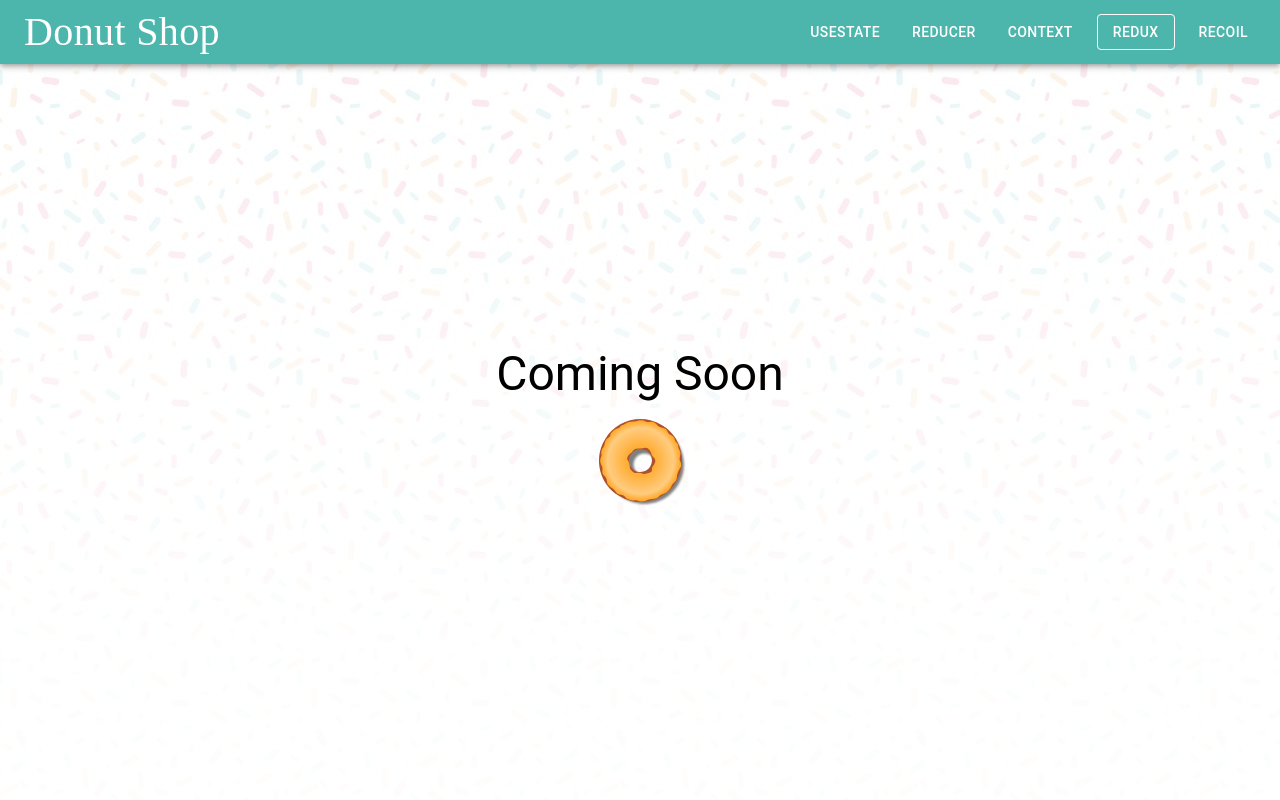
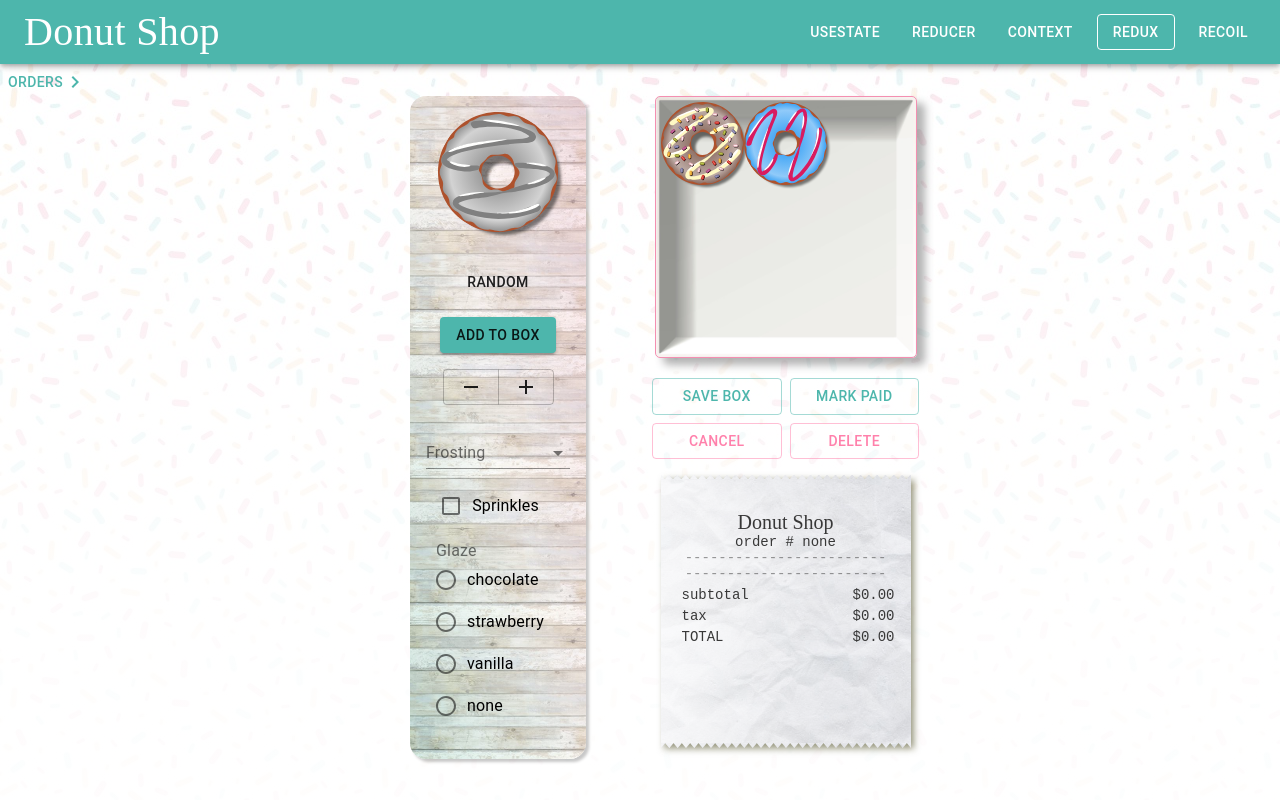
Before and after one commit to iketown/donut_shop, a React (Create React App) app: page /redux in a window 1280 px wide. Built offline with nearby package versions, Linux system fonts and the light colour scheme; what webfontloader would draw is missing.

Commit message:
skeleton pages

```diff
--- a/src/components/DonutBox.tsx
+++ b/src/components/DonutBox.tsx
@@ -10,6 +10,7 @@ const StyledBox = styled.div<{ size: number }>`
   width: ${(p) => p.size}px;
   box-shadow: 8px 7px 8px #0000004d;
   border: 1px solid ${pink[200]};
+  border-radius: 5px;
   display: grid;
   grid-template-columns: repeat(3, 1fr);
   grid-template-rows: repeat(3, 1fr);
--- a/src/components/NavBar.tsx
+++ b/src/components/NavBar.tsx
@@ -60,7 +60,7 @@ const NavBar = () => {
     setAnchorEl(null);
   };
   return (
-    <AppBar position="static">
+    <AppBar position="sticky">
       <Toolbar>
         <StyledBarContents>
           <Link to="/">
--- a/src/components/controls/DonutControls.tsx
+++ b/src/components/controls/DonutControls.tsx
@@ -6,8 +6,9 @@ import SprinklesCheckbox from "./SprinklesCheckbox";
 import styled from "styled-components";
 import { Box, Button } from "@material-ui/core";
 import oldWood from "../../images/oldwood.jpg";
+import QuantityButtons from "./QuantityButtons";
+
 export const Container = styled.div<{ disabled?: boolean }>`
-  margin: 1rem;
   display: flex;
   justify-content: center;
   align-items: center;
@@ -32,7 +33,33 @@ export const Container = styled.div<{ disabled?: boolean }>`
   }
 `;
 
-export const DonutControls = () => {
+interface DonutControlsI {
+  quantity?: number;
+  setQuantity?: React.Dispatch<React.SetStateAction<number>>;
+  maxQuantity?: number;
+  disableButtons?: boolean;
+  handleAddToBox?: () => void;
+  frostingColor?: string;
+  setFrostingColor?: (color: string) => void;
+  glazeFlavor?: string;
+  setGlazeFlavor?: (flavor: string) => void;
+  sprinkles?: boolean;
+  setSprinkles?: (sprinkles: boolean) => void;
+}
+
+export const DonutControls = ({
+  quantity,
+  setQuantity,
+  maxQuantity,
+  disableButtons,
+  handleAddToBox,
+  frostingColor,
+  setFrostingColor,
+  sprinkles,
+  setSprinkles,
+  glazeFlavor,
+  setGlazeFlavor,
+}: DonutControlsI) => {
   return (
     <Container data-testid="control-panel">
       <Box mb={4}>
@@ -41,14 +68,25 @@ export const DonutControls = () => {
       <Box mb={2}>
         <Button>random</Button>
       </Box>
+      <Button
+        disabled={disableButtons}
+        onClick={() => handleAddToBox && handleAddToBox()}
+        variant="contained"
+        color="primary"
+      >
+        Add {quantity ? quantity : ""} to Box
+      </Button>
       <Box mb={2}>
-        <FrostingColorSelector />
+        <QuantityButtons {...{ quantity, setQuantity, maxQuantity }} />
       </Box>
       <Box mb={2}>
-        <SprinklesCheckbox />
+        <FrostingColorSelector {...{ frostingColor, setFrostingColor }} />
       </Box>
       <Box mb={2}>
-        <GlazeFlavorRadio />
+        <SprinklesCheckbox {...{ sprinkles, setSprinkles }} />
+      </Box>
+      <Box mb={2}>
+        <GlazeFlavorRadio {...{ glazeFlavor, setGlazeFlavor }} />
       </Box>
     </Container>
   );
--- a/src/components/controls/FrostingColorSelector.tsx
+++ b/src/components/controls/FrostingColorSelector.tsx
@@ -4,14 +4,14 @@ import React from "react";
 import { donutOptions } from "../../constants/donutOptions";
 
 const FrostingColorSelector = ({
-  color,
-  setColor,
+  frostingColor,
+  setFrostingColor,
 }: {
-  color?: string;
-  setColor?: (color: string) => void;
+  frostingColor?: string;
+  setFrostingColor?: (color: string) => void;
 }) => {
   const handleChange = (event: React.ChangeEvent<{ value: unknown }>) => {
-    setColor && setColor(event.target.value as string);
+    setFrostingColor && setFrostingColor(event.target.value as string);
   };
   const options = donutOptions.frostingColor;
   return (
@@ -21,7 +21,7 @@ const FrostingColorSelector = ({
         <Select
           fullWidth
           id="color-select"
-          value={color || ""}
+          value={frostingColor || ""}
           onChange={handleChange}
         >
           {options.map((color) => (
--- a/src/components/controls/GlazeFlavorRadio.tsx
+++ b/src/components/controls/GlazeFlavorRadio.tsx
@@ -9,28 +9,28 @@ import {
 import { donutOptions } from "../../constants/donutOptions";
 
 interface ColorRadioI {
-  color?: string;
-  setColor?: (color: string) => void;
+  glazeFlavor?: string;
+  setGlazeFlavor?: (color: string) => void;
 }
-const GlazeFlavorRadio = ({ color, setColor }: ColorRadioI) => {
+const GlazeFlavorRadio = ({ glazeFlavor, setGlazeFlavor }: ColorRadioI) => {
   const options = donutOptions.glazeFlavor;
   return (
     <FormControl>
       <FormLabel>Glaze</FormLabel>
       <RadioGroup
-        value={color}
-        onChange={(e, val) => setColor && setColor(val)}
+        value={glazeFlavor}
+        onChange={(e, val) => setGlazeFlavor && setGlazeFlavor(val)}
         aria-label="position"
         name="position"
         defaultValue="top"
       >
-        {options?.map((flavor: string) => {
+        {options?.map((gFlavor: string) => {
           return (
             <FormControlLabel
-              key={flavor}
-              value={flavor}
+              key={gFlavor}
+              value={gFlavor}
               control={<Radio color="primary" />}
-              label={flavor}
+              label={gFlavor}
             />
           );
         })}
--- a/src/components/controls/QuantityButtons.tsx
+++ b/src/components/controls/QuantityButtons.tsx
@@ -3,8 +3,8 @@ import React, { useEffect } from "react";
 import { Add, Remove } from "@material-ui/icons";
 
 interface QuantityButtonsI {
-  quantity: number;
-  setQuantity: React.Dispatch<React.SetStateAction<number>>;
+  quantity?: number;
+  setQuantity?: React.Dispatch<React.SetStateAction<number>>;
   maxQuantity?: number;
 }
 
@@ -14,6 +14,7 @@ const QuantityButtons = ({
   maxQuantity,
 }: QuantityButtonsI) => {
   const handleChange = (delta: number) => {
+    if (!quantity || !setQuantity) return;
     const newQuant = quantity + delta;
     if (typeof maxQuantity === "number" && newQuant > maxQuantity) return;
     if (newQuant < 1) return;
@@ -21,8 +22,8 @@ const QuantityButtons = ({
   };
 
   useEffect(() => {
-    if (typeof maxQuantity !== "number") return;
-    if (quantity > maxQuantity) setQuantity(maxQuantity);
+    if (typeof maxQuantity !== "number" || !setQuantity) return;
+    if (quantity && quantity > maxQuantity) setQuantity(maxQuantity);
     if (quantity === 0 && maxQuantity) setQuantity(1);
   }, [maxQuantity, quantity, setQuantity]);
 
@@ -30,7 +31,7 @@ const QuantityButtons = ({
     <>
       <ButtonGroup style={{ marginTop: "1rem" }}>
         <Button
-          disabled={quantity <= 1}
+          disabled={!!quantity && quantity === 1}
           onClick={() => handleChange(-1)}
           aria-labelledby="minus one quantity"
           data-testid="quantity-minus"
@@ -38,7 +39,7 @@ const QuantityButtons = ({
           <Remove />
         </Button>
         <Button
-          disabled={maxQuantity ? quantity >= maxQuantity : false}
+          disabled={maxQuantity ? !!quantity && quantity >= maxQuantity : false}
           onClick={() => handleChange(1)}
           aria-labelledby="plus one quantity"
           data-testid="quantity-plus"
--- a/src/components/infoPanel/InfoPanel.tsx
+++ b/src/components/infoPanel/InfoPanel.tsx
@@ -7,6 +7,7 @@ const PanelContents = styled.div`
   display: flex;
   align-items: center;
   justify-content: space-between;
+  padding: 1rem 0;
   .buttons {
     display: flex;
     flex-direction: column;
@@ -27,7 +28,7 @@ const InfoPanel = ({ donut }: InfoPanelI) => {
   const handleCancel = () => {};
 
   return (
-    <Collapse style={{ margin: "1rem", width: 250 }} in={!!donut}>
+    <Collapse style={{ width: 250 }} in={!!donut}>
       <PanelContents>
         {!!donut ? <Donut size={150} /> : <div />}
         <div className="buttons">
--- a/src/components/layout/GridColumn.tsx
+++ b/src/components/layout/GridColumn.tsx
@@ -1,9 +1,11 @@
 import React from "react";
 import { GridProps, Grid } from "@material-ui/core";
+
 const gridItemProps: GridProps = {
   container: true,
   item: true,
   xs: 12,
+  sm: 6,
   alignItems: "center",
   justify: "flex-start",
   direction: "column",
@@ -17,7 +19,7 @@ const GridColumn = ({
   rightSide?: boolean;
 }) => {
   return (
-    <Grid {...gridItemProps} sm={rightSide ? 8 : 4}>
+    <Grid {...gridItemProps} style={{ marginTop: "2rem" }}>
       {children}
     </Grid>
   );
--- a/src/constants/routes.tsx
+++ b/src/constants/routes.tsx
@@ -1,8 +1,8 @@
 import React from "react";
 
 import LocalStatePage from "../pages/LocalStatePage";
-import ContextPage from "../pages/ContextPage";
 import ComingSoon from "../pages/ComingSoon";
+import SkeletonPage from "../pages/SkeletonPage";
 
 export const routes: {
   display: string;
@@ -15,7 +15,7 @@ export const routes: {
     component: <LocalStatePage />,
   },
   { display: "Reducer", path: "/reducer", component: <ComingSoon /> },
-  { display: "Context", path: "/context", component: <ContextPage /> },
-  { display: "Redux", path: "/redux", component: <ComingSoon /> },
-  { display: "Recoil", path: "/recoil", component: <ComingSoon /> },
+  { display: "Context", path: "/context", component: <SkeletonPage /> },
+  { display: "Redux", path: "/redux", component: <SkeletonPage /> },
+  { display: "Recoil", path: "/recoil", component: <SkeletonPage /> },
 ];
--- a/src/pages/ContextPage.tsx
+++ b/src/pages/SkeletonPage.tsx
@@ -1,23 +1,30 @@
-import React, { useState } from "react";
 import { Button } from "@material-ui/core";
 import { ChevronRight } from "@material-ui/icons";
+import React, { useState } from "react";
+
+import BoxButtons from "../components/BoxButtons";
+import DonutControls from "../components/controls/DonutControls";
+import Donut from "../components/Donut";
+import DonutBox from "../components/DonutBox";
+import InfoPanel from "../components/infoPanel/InfoPanel";
+import GridColumn from "../components/layout/GridColumn";
+import GridContainer from "../components/layout/GridContainer";
+import OrderBoard from "../components/orderBoard/OrderBoard";
 import OrdersDrawer from "../components/OrdersDrawer";
-import OrderBoard from "../components/orderBoard/OrderBoard";
-import DonutControls from "../components/controls/DonutControls";
-import InfoPanel from "../components/infoPanel/InfoPanel";
-import DonutBox from "../components/DonutBox";
-import BoxButtons from "../components/BoxButtons";
 import Receipt from "../components/receipt/Receipt";
 import { fakeBox } from "../constants/fakeInfo";
-import Donut from "../components/Donut";
-import GridContainer from "../components/layout/GridContainer";
-import GridColumn from "../components/layout/GridColumn";
 
-const ContextPage = () => {
+const SkeletonPage = () => {
   const [showOrders, setShowOrders] = useState(false);
   return (
     <>
-      <div style={{ display: "flex", justifyContent: "space-between" }}>
+      <div
+        style={{
+          display: "flex",
+          justifyContent: "space-between",
+          position: "fixed",
+        }}
+      >
         <Button color="primary" onClick={() => setShowOrders(!showOrders)}>
           Orders
           <ChevronRight />
@@ -45,4 +52,4 @@ const ContextPage = () => {
   );
 };
 
-export default ContextPage;
+export default SkeletonPage;
```
